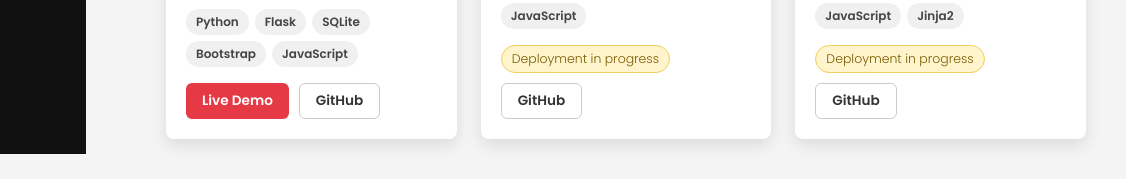
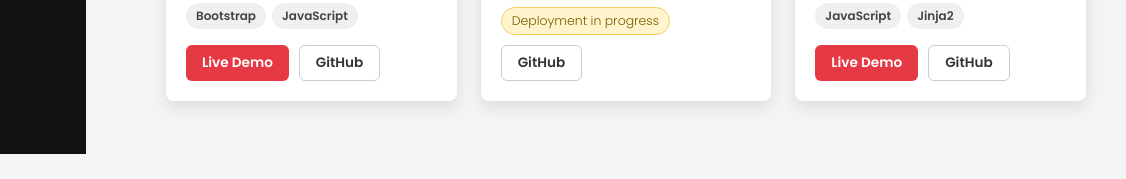
Before and after one commit to Mfundomlaba/portfolio, a plain HTML site: page portfolio.html in a window 1280 px wide. Shown: the part 646-825 px from the top of the page, 154-1280 px from the left. After the commit the page ends 800 px from the top, so only its background shows below. Drawn offline with Linux system fonts and the light colour scheme.

Commit message:
Add live demo link for Bele Development Consultants
Co-Authored-By: Claude Sonnet 4.6 <noreply@anthropic.com>

```diff
--- a/portfolio.html
+++ b/portfolio.html
@@ -163,7 +163,10 @@
               </div>
 
               <div class="project-links">
-                <span class="deployment-badge">Deployment in progress</span>
+                <a href="https://beledevelopment.pythonanywhere.com/"
+                   target="_blank"
+                   rel="noopener noreferrer"
+                   class="project-btn-demo">Live Demo</a>
                 <a href="https://github.com/Mfundomlaba/BeleDevelopmentConsultants"
                    target="_blank"
                    rel="noopener noreferrer"
```
